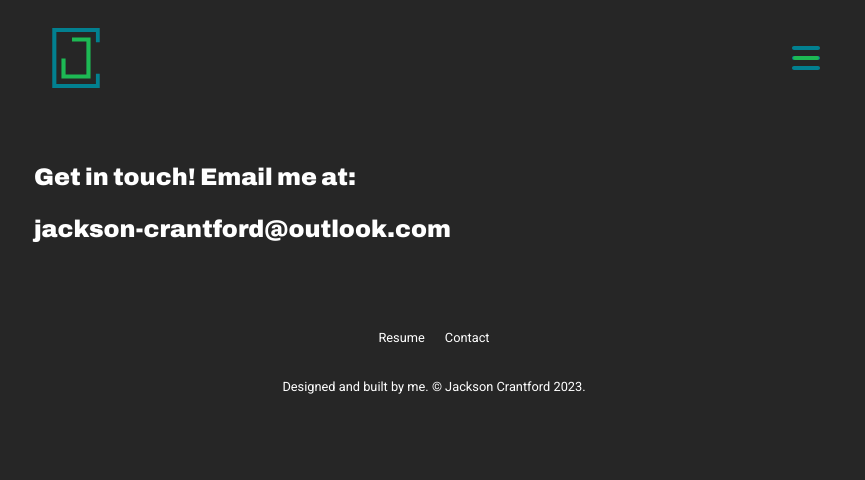
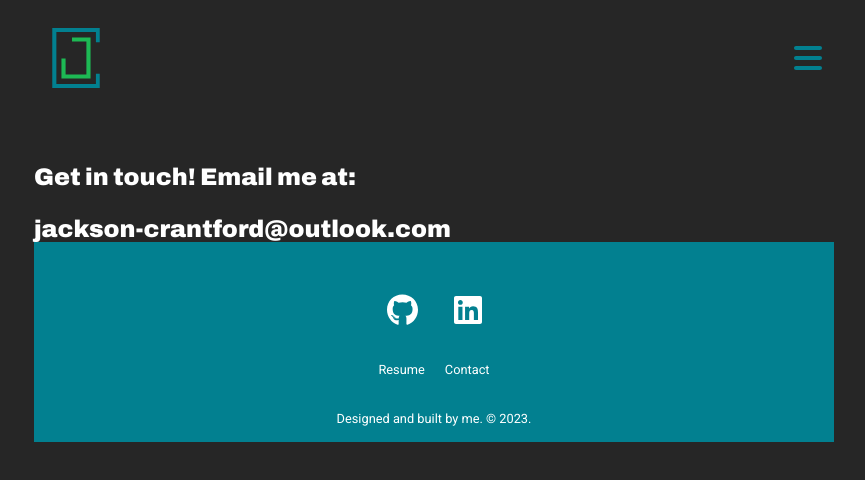
Before and after one commit to jcford2213/portfolio-frontend, a Vue app: page /contact in a window 1280 px wide. Shown: the top 480 px of the page, without its empty margins (206-1071 px from the left). Built offline with nearby package versions, Linux system fonts and the light colour scheme.

Commit message:
App-Wrapper margin edit Component file structure changes

```diff
--- a/public/global.css
+++ b/public/global.css
@@ -6,13 +6,13 @@
   padding: 0;
   margin: 0;
 }
-
+::selection {
+  background: #1DB954;
+}
 
 #app-body {
   background-color: #262626;
   color: #ffffff;
-  margin-block: 1rem;
-  margin-inline: 1rem;
   min-height: 100svh;
   max-width: 800px;
   /* min-height: 100vh; */
@@ -39,6 +39,7 @@ ul {
   margin: 0;
 }
 
+/* Text Styles */
 .headline {
   font-family: 'Archivo', sans-serif;
 }
@@ -47,7 +48,6 @@ ul {
 }
 
 /* Nav Buttons */
-
 .nav-button {
   font-family: 'Roboto', sans-serif;
   border: 0.2rem solid #028090;
@@ -65,8 +65,7 @@ ul {
   box-shadow: 0 0 0 0.125rem #1DB954;
 }
 
-/* Social Media Links */
-
+/* Social Media Buttons */
 .social-button {
   display: flex;
   flex-direction: row;
--- a/src/App.vue
+++ b/src/App.vue
@@ -1,6 +1,6 @@
 <script>
-import headerComponent from './views/headerComponent.vue';
-import footerComponent from './views/footerComponent.vue';
+import headerComponent from './components/headerComponent.vue';
+import footerComponent from './components/footerComponent.vue';
 
 export default {
   components: {
--- a/src/views/AboutView.vue
+++ b/src/components/aboutComponent.vue
@@ -10,7 +10,7 @@ export default {
 <template>
   <div id="about-wrapper">
     <section id="about-header">
-      <p class="paragraph" id="short-info">
+      <p class="paragraph">
         I've been a web developer for nearly 2 years. I have a passion for creating and problem solving. I enjoy putting those passions to work building responsive web applications.
       </p>
       <ul class="paragraph">
@@ -47,6 +47,7 @@ export default {
   display: flex;
   flex-direction: column;
   row-gap: 3rem;
+
 }
 #about-header {
   width: 100%;
@@ -55,11 +56,11 @@ export default {
   align-items: center;
   row-gap: 3rem;
   font-size: 1.2rem;
-  padding-top: 3rem;
   padding-bottom: 14rem;
   background-color: #028090;
 }
 #about-header > p {
+  padding-top: 3rem;
   padding-inline: 2rem;
 }
 #about-header > ul {
--- a/src/views/footerComponent.vue
+++ b/src/components/footerComponent.vue
@@ -3,10 +3,14 @@
     <section id="social-links">
       <ul>
         <li class="link-wrapper">
-          <a href="https://github.com/jcford2213" target="_blank"><i class="fa-brands fa-github fa-2x"></i></a>
+          <a href="https://github.com/jcford2213" target="_blank">
+            <font-awesome-icon icon="fa-brands fa-github" class="fa-2x fa-icon-foreground" />
+          </a>
         </li>
         <li class="link-wrapper">
-          <a href="https://www.linkedin.com/in/jackson-crantford-364abb91/" target="_blank"><i class="fa-brands fa-linkedin fa-2x"></i></a>
+          <a href="https://www.linkedin.com/in/jackson-crantford-364abb91/" target="_blank">
+            <font-awesome-icon icon="fa-brands fa-linkedin" class="fa-2x fa-icon-foreground" />
+          </a>
         </li>
       </ul>
     </section>
@@ -20,7 +24,7 @@
         </li>
     </ul>
     </nav>
-    <p class="paragraph">Designed and built by me. &copy Jackson Crantford 2023.</p>
+    <p class="paragraph">Designed and built by me. &copy 2023.</p>
   </div>
 </template>
 
@@ -30,8 +34,9 @@
   flex-direction: column;
   justify-content: center;
   align-items: center;
+  background-color: #028090;
   row-gap: 2rem;
-  margin: 3.125rem 1rem 1rem 1rem;
+  padding: 3.125rem 1rem 1rem 1rem;
 }
 #social-links > ul {
   display: flex;
--- a/src/views/headerComponent.vue
+++ b/src/components/headerComponent.vue
@@ -33,6 +33,7 @@ header {
   grid-template-columns: auto 1fr;
   justify-content: space-between;
   align-items: center;
+  margin-top: 1rem;
 }
 #logo {
   padding: 0.75rem;
--- a/src/components/navComponent.vue
+++ b/src/components/navComponent.vue
@@ -34,10 +34,7 @@ export default {
       </li>
     </ul>
     <a href="javascript:void(0);" @click="showNav = !showNav">
-      <font-awesome-layers class="fa-2x" v-if="!showNav">
-        <font-awesome-icon id="fa-bars" icon="fa-solid fa-bars" />
-        <font-awesome-icon id="fa-minus" icon="fa-minus"/>
-      </font-awesome-layers>
+      <font-awesome-icon id="fa-bars" icon="fa-solid fa-bars" class="fa-2x" v-if="!showNav" />
       <font-awesome-icon id="fa-times" class="fa-2x" icon="fa-solid fa-times" v-if="showNav"/>
     </a>
   </nav>
@@ -68,9 +65,6 @@ export default {
 #fa-bars {
   color: #028090;
 }
-#fa-minus {
-  color: #1DB954;
-}
 #fa-times {
   transform: scale(1.2);
   color:  #028090;
--- a/src/views/ProjectsView.vue
+++ b/src/components/projectsComponent.vue
@@ -22,7 +22,7 @@ export default {
           </p>
         </a>
       </figure>
-      <p class="paragraph">
+      <p class="paragraph" id="description">
         {{ project.description }}
       </p>
     </section>
@@ -68,6 +68,8 @@ export default {
   background-color: #000000;
   opacity: 0.7;
 }
-
+#description {
+  padding-inline: 2rem;
+}
 
 </style>
--- a/src/main.js
+++ b/src/main.js
@@ -6,8 +6,8 @@ import router from './router/router';
 import { library } from '@fortawesome/fontawesome-svg-core';
 import { FontAwesomeIcon, FontAwesomeLayers } from '@fortawesome/vue-fontawesome';
 import { faLinkedin, faGithub } from '@fortawesome/free-brands-svg-icons';
-import { faBars, faTimes, faCircle, faSquare, faMinus } from '@fortawesome/free-solid-svg-icons'
-library.add(faLinkedin, faGithub, faBars, faTimes, faCircle, faSquare, faMinus );
+import { faBars, faTimes, faCircle, faSquare } from '@fortawesome/free-solid-svg-icons'
+library.add(faLinkedin, faGithub, faBars, faTimes, faCircle, faSquare );
 
 
 const app = createApp(App)
--- a/src/views/HomeView.vue
+++ b/src/views/HomeView.vue
@@ -1,8 +1,8 @@
 <script>
 
-import HeroView from './HeroView.vue';
-import AboutView from './AboutView.vue';
-import ProjectsView from './ProjectsView.vue';
+import HeroView from '../components/heroComponent.vue';
+import AboutView from '../components/aboutComponent.vue';
+import ProjectsView from '../components/projectsComponent.vue';
 
 export default {
   components: {
```
Also changed, not shown: src/components/heroComponent.vue (renamed from src/views/HeroView.vue).
